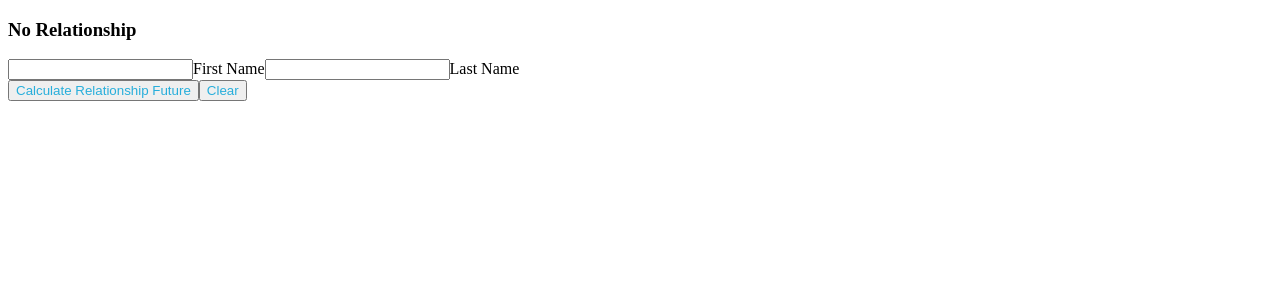
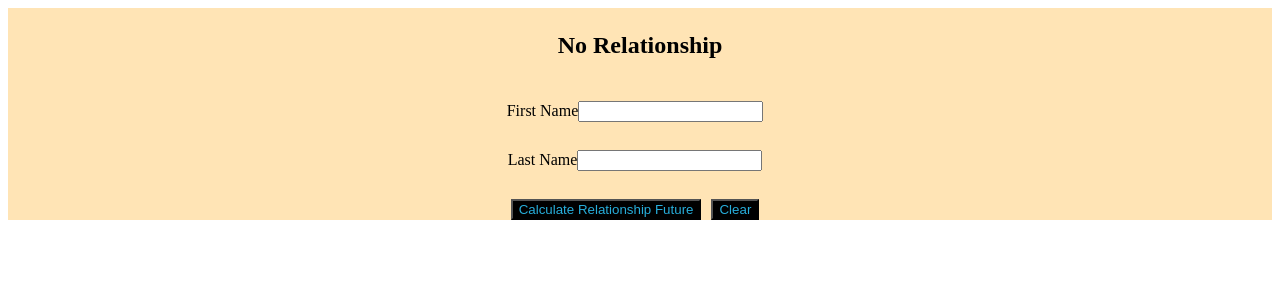
Before and after one commit to AishwaryaArun12/setInterval-ES6-version-JS-Major-Project-Note-Keeping-ReactJS-Axios-React---q0xdmsyskcg1, a React app: page / in a window 1280 px wide. Shown: the top 300 px of the page. Built offline with nearby package versions, Linux system fonts and the light colour scheme.

Commit message:
4 commit

```diff
--- a/src/components/App.js
+++ b/src/components/App.js
@@ -56,21 +56,30 @@ function App() {
     <div id="main">
       {/* Do not remove the main div */}
       <h3 datatest-id="answer">{index}</h3>
+      <br />
+      <label htmlFor="fname">
+        First Name
         <input
+          id="fname"
           type="text"
           value={fname}
           datatest-id="input1"
           onChange={handleChange1}
         />
-      First Name
+      </label>
+      <br />
+      <label htmlFor="sname">
+        Last Name
         <input
+          id="sname"
           type="text"
           value={sname}
           datatest-id="input2"
           onChange={handleChange2}
         />
-      Last Name
-      <div>
+      </label>
+      <br />
+      <div id="button">
         <button datatest-id="calculate-relationship" onClick={calculate}>
           Calculate Relationship Future
         </button>
--- a/src/styles/App.css
+++ b/src/styles/App.css
@@ -3,10 +3,28 @@ h1 {
   text-align: center;
 }
 
-
-button{
+button {
   color: #27aedb;
   text-align: center;
   justify-content: center;
   align-items: center;
+  background-color: black;
+  margin-right: 10px;
 }
+h3 {
+  text-align: center;
+  font-size: 15%;
+}
+input {
+  margin-right: 10px;
+  margin-bottom: 10px;
+}
+h3 {
+  font-size: x-large;
+}
+#main {
+  display: flex;
+  align-items: center;
+  flex-direction: column;
+  background-color: moccasin;
+}
```
Lines whose indentation alone changed are shown as unchanged.
